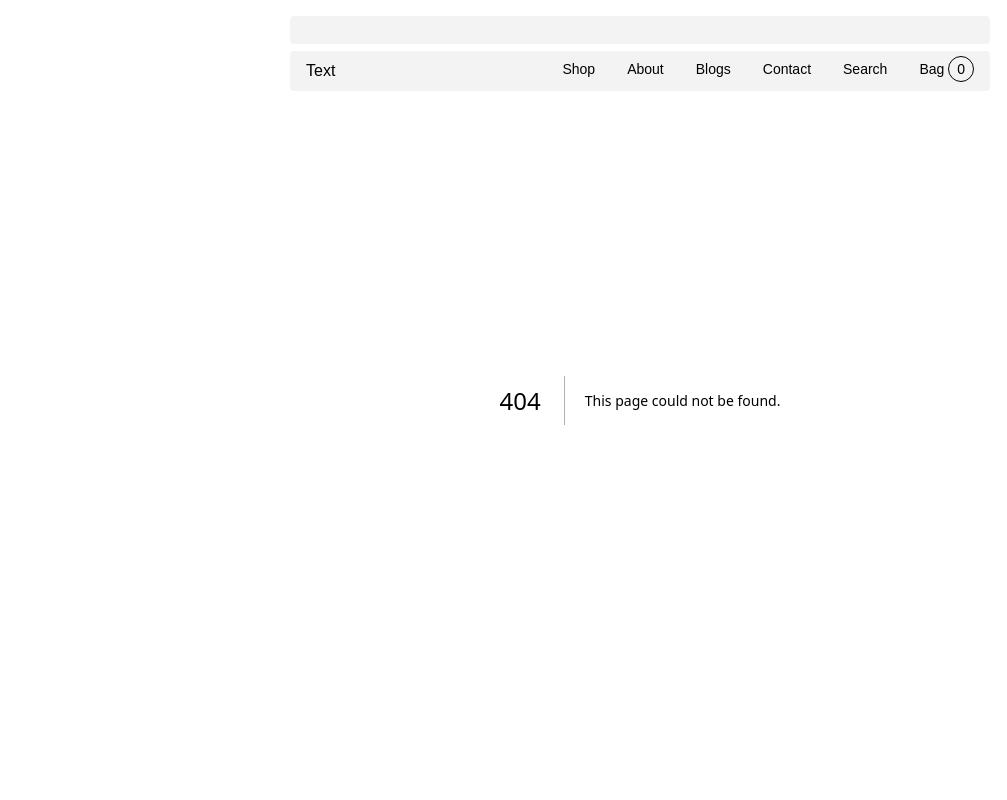
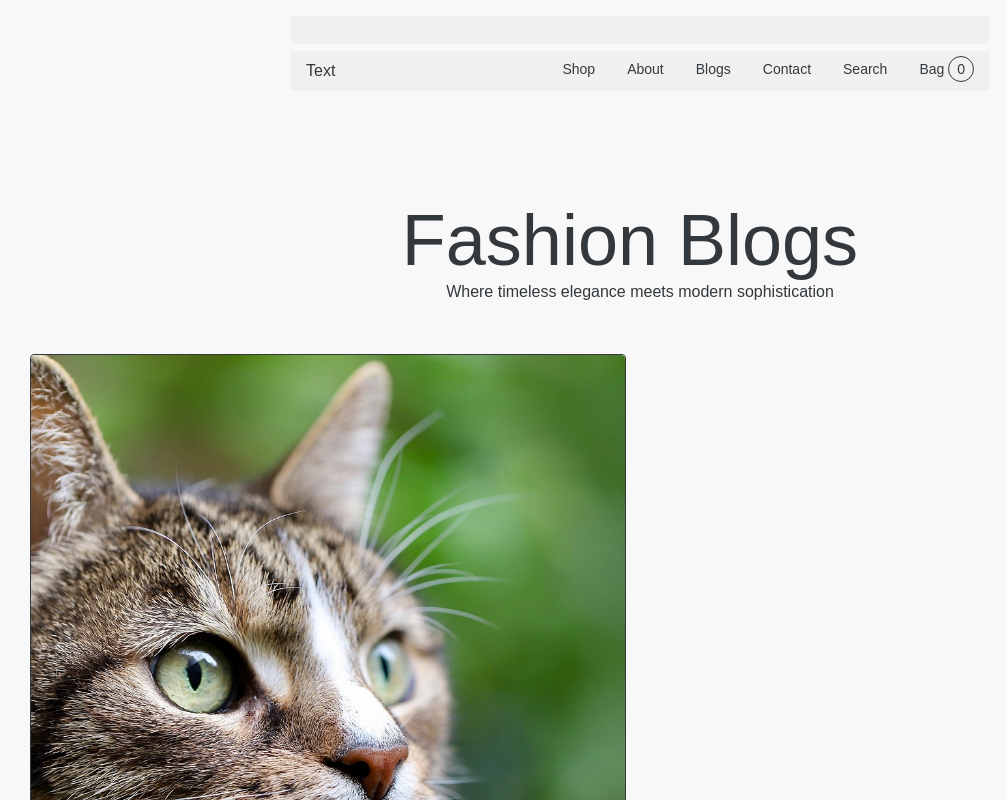
Before and after one commit to TamimHossain031/vintora, a Next.js app: page /contact in a window 1280 px wide. Before the commit this address had no page. Shown: the top 800 px of the page, without its empty margins (0-1007 px from the left). Built offline with nearby package versions, Linux system fonts and the light colour scheme; a web font is replaced by a local one.

Commit message:
style: Clean up whitespace and formatting
Removes unnecessary empty lines and applies minor formatting adjustments to the JSX in `app/layout.js` and `components/common/Header.js`.

These changes do not affect functionality but improve code readability and maintain a consistent style.

```diff
--- /dev/null
+++ b/app/contact/layout.js
@@ -0,0 +1,14 @@
+import Footer from "@/components/common/Footer";
+import Instagram from "@/components/home/Instagram";
+import ShopWithUs from "@/components/home/ShopWithUs";
+
+export default function layout({children}) {
+  return (
+    <>
+    {children}
+    <ShopWithUs/>
+    <Instagram/>
+    <Footer/>
+    </>
+  )
+}
--- /dev/null
+++ b/app/contact/page.js
@@ -0,0 +1,32 @@
+'use client'
+import PageHeader from "@/components/ui/PageHeader";
+import Image from "next/image";
+import { motion } from "framer-motion";
+
+export default function page() {
+  return (
+    <section className="w-full pt-[200px]">
+      <PageHeader
+        title="Fashion Blogs"
+        subTitle="Where timeless elegance meets modern sophistication"
+      />
+      <motion.div
+      initial={{ opacity: 0, y: 20 }}
+      whileInView={{ opacity: 1, y: 0 }}
+      transition={{ duration: 0.5, delay: 0.4 }}
+      className="max-w-[1440px] w-full mx-auto px-[30px] flex gap-[30px] min-h-[836px]">
+        <figure className=" overflow-hidden rounded relative min-h-[836px] w-full border">
+            <Image
+              src="/hero/1.jpg"
+              fill
+              alt="hero"
+              className="object-cover object-center rounded"
+            />
+        </figure>
+        <div className="w-full h-full ">
+
+        </div>
+      </motion.div>
+    </section>
+  );
+}
--- a/components/common/Header.js
+++ b/components/common/Header.js
@@ -14,7 +14,6 @@ export default function Header() {
                 <li className='px-4'><Link href="/contact">Contact</Link></li>
                 <li className='px-4'><button>Search</button></li>
                 <li className='px-4'><button>Bag <span className='text-md border-[1px] rounded-full px-2 py-1'>0</span></button></li>
-
             </ul>
         </nav>
     </div>
--- /dev/null
+++ b/components/common/Search.js
@@ -0,0 +1,15 @@
+import React from "react";
+
+export default function Search() {
+  return (
+    <div className="fixed top-0 left-0 w-full h-full z-100 bg-[rgba(0,0,0,0.5)]">
+      <form>
+        <input
+          type="text"
+          className="max-w-[500px] w-full mx-auto px-4 py-2 rounded"
+          placeholder="Search"
+        />
+      </form>
+    </div>
+  );
+}
```
Also changed, not shown: app/layout.js (+2 -9 lines).
